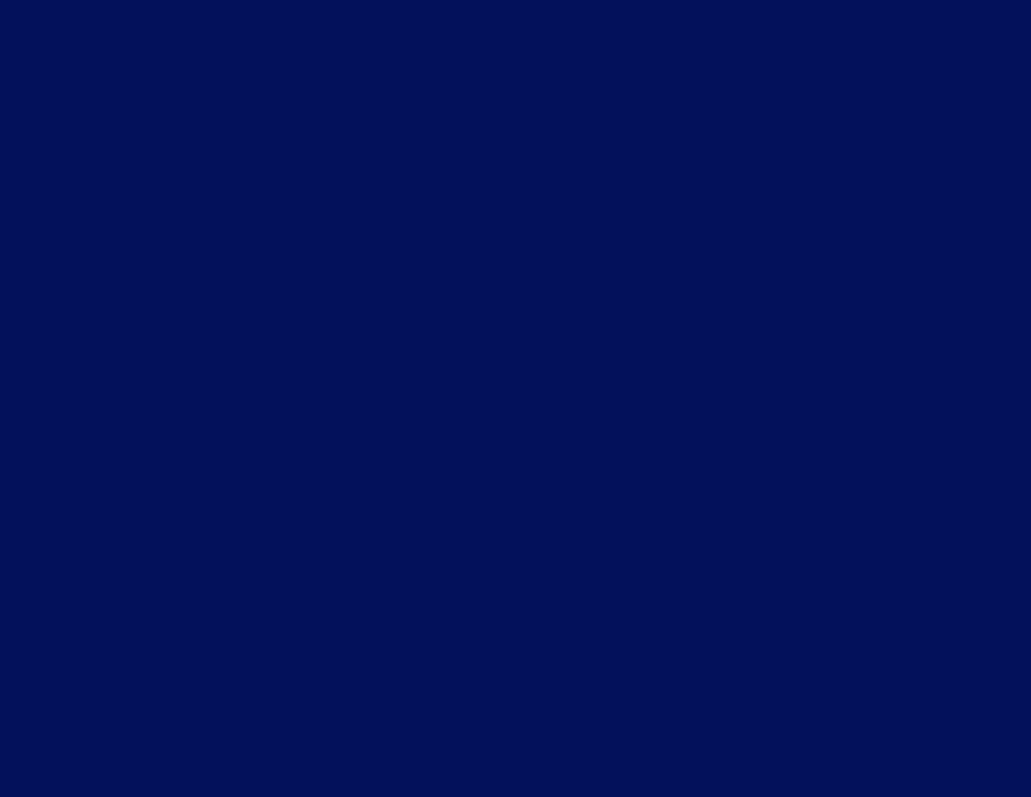
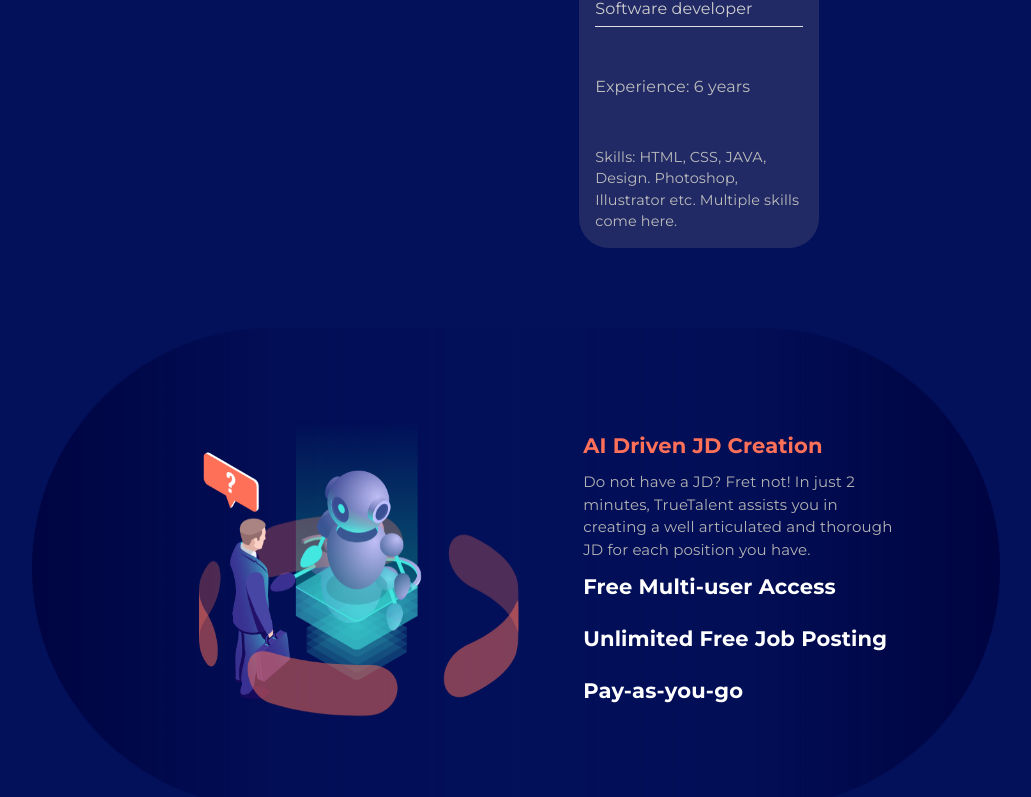
Before and after one commit to BetaCode-Infotech/tt-web-local, a React (Create React App) app: page /recruiter-welcome in a window 1280 px wide. Before the commit this address had no page. Shown: the part 2000-2797 px from the top of the page, without its empty margins (124-1155 px from the left). Before the commit the page ends 800 px from the top, so only its background shows below. Built offline with nearby package versions, Linux system fonts and the light colour scheme.

Commit message:
minor css changes

```diff
--- a/src/App.js
+++ b/src/App.js
@@ -21,7 +21,7 @@ function App() {
         <Route path="/job-list" element={<JobList />} />
         <Route path="/job-details" element={<JobDetails />} />
         <Route path="/experience-hiring" element={<ExperienceHiring />} />
-        <Route path="/homepage-recruiter" element={<WelcomeRecruiter/>} />
+        <Route path="/recruiter-welcome" element={<WelcomeRecruiter/>} />
       </Routes>
     </BrowserRouter>
   );
--- a/src/Components/Footer/Footer.jsx
+++ b/src/Components/Footer/Footer.jsx
@@ -70,8 +70,13 @@ const Footer = () => {
           <h4>Navigate</h4>
           <ul>
             <li>Home</li>
-            <li>About Us</li>
+            {/* <li>About Us</li> */}
             {/* <li>Contact Us</li> */}
+            <li>
+              <Link to="/experience-hiring" className="footer-link">
+                About US
+              </Link>
+            </li>
             <li>
               <Link to="/contact-us" className="footer-link">
                 Contact Us
--- a/src/Components/Navbar/Navbar.css
+++ b/src/Components/Navbar/Navbar.css
@@ -1,5 +1,5 @@
-.css-rizt0-MuiTypography-root{
-font-weight: bold;
+.css-rizt0-MuiTypography-root {
+  font-weight: bold;
 }
 
 .tab-link {
@@ -88,8 +88,7 @@ font-weight: bold;
   padding: 16px;
   border-radius: 2rem;
   box-shadow: 0px 24px 38px rgba(0, 0, 0, 0.14),
-              0px 9px 46px rgba(0, 0, 0, 0.12),
-              0px 11px 15px rgba(0, 0, 0, 0.2);
+    0px 9px 46px rgba(0, 0, 0, 0.12), 0px 11px 15px rgba(0, 0, 0, 0.2);
 }
 
 .login-modal-style .modal-container {
@@ -99,7 +98,7 @@ font-weight: bold;
 }
 
 .login-modal-style .modal {
-  background: rgba(255, 255, 255, 0.2);
+  background: rgba(38, 45, 66, 0.9);
   color: #fff;
   border-radius: 20px;
   padding: 30px;
--- a/src/Screens/Recruiter/WelcomeRecruiter.css
+++ b/src/Screens/Recruiter/WelcomeRecruiter.css
@@ -202,7 +202,7 @@
 }
 
 .container-2-recruiter .the-ultimate-hiring-recruiter .check-out:hover {
-  background: linear-gradient(to right, #3700ff, #ff4d4d);
+  background: linear-gradient(to right, #3700ff, #00f0c8);
 }
 
 /* Hero Section */
@@ -403,51 +403,27 @@ font-size: 0.9rem;
   perspective: 1000px;
 }
 
+
+
 .container-2-recruiter .smart-image img {
   width: 20rem;
-  height:20rem;
+  height: 20rem;
   object-fit: contain;
-  opacity: 1;
-  /* transition: opacity 0.5s ease-out, transform 0.5s ease-out; */
-  /* transform: translateX(0);
-  transition: opacity 0.5s ease, transform 0.5s ease; */
-
-  /* filter: blur(0px);
-  transform: scale(1);
-  transition: opacity 0.6s ease, transform 0.6s ease, filter 0.6s ease; */
-
+  opacity: 0; /* Start hidden */
+  animation: fadeIn 0.6s ease-out forwards;
   transform-style: preserve-3d;
-  transition: transform 0.6s ease, opacity 0.6s ease;
-
-  /* transform: translateY(0);
-  transition: transform 0.6s ease, opacity 0.6s ease; */
+}
+@keyframes fadeIn {
+  from {
+    opacity: 0;
+    transform: translateY(10px); /* Optional for smoother effect */
+  }
+  to {
+    opacity: 1;
+    transform: translateY(0);
+  }
 }
 
-.smart-image.fade-out img {
-  opacity: 0;
-  /* transform: scale(0.8); */
-
-  /* transform: translateX(-50%) scale(0.9); */
-
-  /* transform: scale(1);
-  filter: blur(8px); */
-
-  transform: rotateY(90deg);
-
-  /* transform: translateY(-60px); */
-}
-
-.smart-image.fade-in img {
-  opacity: 0;
-  /* transform: translateX(0%) scale(1); */
-
-  /* transform: scale(1);
-  filter: blur(0px); */
-
-  transform: rotateY(0deg);
-
-  /* transform: translateY(0); */
-}
 
 .container-2-recruiter .smart-content {
   flex: 0 0 28%;
--- a/src/Screens/Recruiter/WelcomeRecruiter.jsx
+++ b/src/Screens/Recruiter/WelcomeRecruiter.jsx
@@ -36,6 +36,7 @@ import Telecom from "../../assets/telecom icon.svg";
 import Chemical from "../../assets/chemical icon.svg";
 import Travel from "../../assets/travel icon.svg";
 import Retail from "../../assets/retail icon.svg";
+import { Link } from "react-router-dom";
 
 function WelcomeRecruiter() {
   const [openIndex, setOpenIndex] = useState(null);
@@ -44,7 +45,7 @@ function WelcomeRecruiter() {
     setOpenIndex((prevIndex) => (prevIndex === index ? null : index));
   };
 
-  const data = [
+  const smartContentData = [
     {
       id: 1,
       title: "AI Driven JD Creation",
@@ -70,7 +71,7 @@ function WelcomeRecruiter() {
       id: 4,
       title: "Pay-as-you-go",
       subheading:
-        "Are you paying for the service you never use? We do not sell packages unless you need them. All our offerings come with a Pay-as-you-go model; on TrueTalent you pay for only what you need.",
+        "Are you paying for the service you never use? We do not sell packages unless you need them. All our offerings come with a Pay-as-you-go model, on TrueTalent you pay for only what you need.",
       image: PayAsYouGo,
     },
   ];
@@ -130,12 +131,12 @@ function WelcomeRecruiter() {
   //   { label: "Travel", icon: travelIcon },
   //   { label: "Retail", icon: retailIcon },
   // ];
-  const [activeId, setActiveId] = useState(null);
-  const [selectedImage, setSelectedImage] = useState(data[0].image);
+  const [activeId, setActiveId] = useState(1);
+  const [selectedImage, setSelectedImage] = useState(smartContentData[0].image);
 
   const toggleAccordion = (id, image) => {
     if (activeId === id) {
-      setActiveId(null);
+      // setActiveId(null);
     } else {
       setActiveId(id);
       setSelectedImage(image);
@@ -224,9 +225,9 @@ function WelcomeRecruiter() {
               </div>
               <div className="recruiter">
                 Are you a candidate? <br />
-                <a href="#" className="check-out">
+                <Link to="/" className="check-out">
                   Check out ➚
-                </a>
+                </Link>
               </div>
             </div>
           </div>
@@ -339,7 +340,7 @@ function WelcomeRecruiter() {
 
             {/* Right Side Accordions */}
             <div className="smart-content">
-              {data.map((item) => (
+              {smartContentData.map((item) => (
                 <div key={item.id}>
                   <div
                     onClick={() => toggleAccordion(item.id, item.image)}
--- a/src/Screens/Welcome/Welcome.css
+++ b/src/Screens/Welcome/Welcome.css
@@ -417,7 +417,6 @@
   color: #00bfa6;
 } */
 
-
 .container-2 .smart-search {
   background-image: url("../../assets/background-rounded.png");
   background-size: contain;
@@ -440,15 +439,25 @@
 }
 
 .container-2 .smart-image img {
-  width:20rem;
-  height:20rem;
+  width: 20rem;
+  height: 20rem;
   object-fit: contain;
-  opacity: 1;
+  opacity: 0; /* Start hidden */
+  animation: fadeIn 0.6s ease-out forwards;
   transform-style: preserve-3d;
-  transition: transform 0.6s ease, opacity 0.6s ease;
+}
+@keyframes fadeIn {
+  from {
+    opacity: 0;
+    transform: translateY(10px); /* Optional for smoother effect */
+  }
+  to {
+    opacity: 1;
+    transform: translateY(0);
+  }
 }
 
-.smart-image.fade-out img {
+/* .smart-image.fade-out img {
   opacity: 0;
   transform: rotateY(90deg);
 }
@@ -456,7 +465,7 @@
 .smart-image.fade-in img {
   opacity: 0;
   transform: rotateY(0deg);
-}
+} */
 
 .container-2 .smart-content {
   flex: 0 0 28%;
@@ -466,7 +475,7 @@
   color: white;
 }
 
-.container-2 .smart-content-title{
+.container-2 .smart-content-title {
   cursor: pointer;
   font-size: 18px;
   font-weight: bold;
@@ -498,7 +507,7 @@
   opacity: 1;
 }
 
-.c .smart-content-description{
+.c .smart-content-description {
   cursor: pointer;
   margin: 0.5rem 0;
   font-size: 15px;
@@ -723,7 +732,6 @@
   box-shadow: none;
 }
 
-
 .container-2 .logo {
   font-size: 2rem;
   margin: 0;
@@ -733,7 +741,6 @@
   color: #00b3b3;
   margin-bottom: 0.5rem;
 }
-
 
 .container-2 .social-icons i:hover {
   color: #00b3b3;
@@ -765,6 +772,6 @@
 }
 .container-2 .working-with-us .aligned-image-wrapper img {
   width: 60%;
-    padding: 2rem;
+  padding: 2rem;
   /* border-radius: 20px; */
 }
--- a/src/Screens/Welcome/Welcome.jsx
+++ b/src/Screens/Welcome/Welcome.jsx
@@ -30,9 +30,10 @@ import Telecom from "../../assets/telecom icon.svg";
 import Chemical from "../../assets/chemical icon.svg";
 import Travel from "../../assets/travel icon.svg";
 import Retail from "../../assets/retail icon.svg";
+import { Link } from "react-router-dom";
 
 function Welcome() {
-  const data = [
+  const smartContentData = [
     {
       id: 1,
       title: "AI Driven JD Creation",
@@ -58,7 +59,7 @@ function Welcome() {
       id: 4,
       title: "Pay-as-you-go",
       subheading:
-        "Are you paying for the service you never use? We do not sell packages unless you need them. All our offerings come with a Pay-as-you-go model; on TrueTalent you pay for only what you need.",
+        "Are you paying for the service you never use? We do not sell packages unless you need them. All our offerings come with a Pay-as-you-go model, on TrueTalent you pay for only what you need.",
       image: PayAsYouGo,
     },
   ];
@@ -119,12 +120,12 @@ function Welcome() {
   //   { label: "Retail", icon: retailIcon },
   // ];
 
-  const [activeId, setActiveId] = useState(null);
-  const [selectedImage, setSelectedImage] = useState(data[0].image);
+  const [activeId, setActiveId] = useState(1);
+  const [selectedImage, setSelectedImage] = useState(smartContentData[0].image);
 
   const toggleAccordion = (id, image) => {
     if (activeId === id) {
-      setActiveId(null);
+      // setActiveId(null);
     } else {
       setActiveId(id);
       setSelectedImage(image);
@@ -213,9 +214,9 @@ function Welcome() {
               </div>
               <div className="recruiter">
                 Are you a recruiter? <br />
-                <a href="#" className="check-out">
+                <Link to="/recruiter-welcome" className="check-out">
                   Check out ➚
-                </a>
+                </Link>
               </div>
             </div>
           </div>
@@ -422,7 +423,7 @@ function Welcome() {
 
             {/* Right Side Accordions */}
             <div className="smart-content">
-              {data.map((item) => (
+              {smartContentData.map((item) => (
                 <div key={item.id}>
                   <div
                     onClick={() => toggleAccordion(item.id, item.image)}
```
